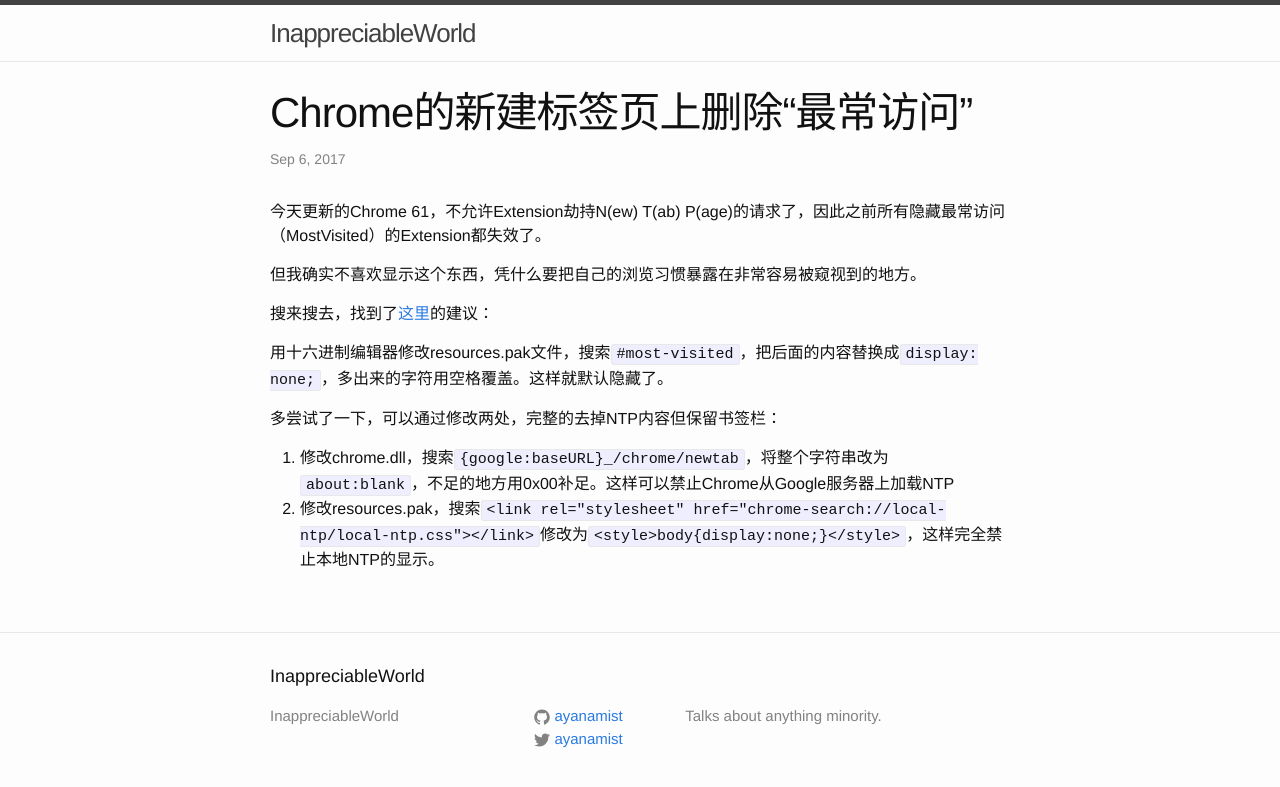
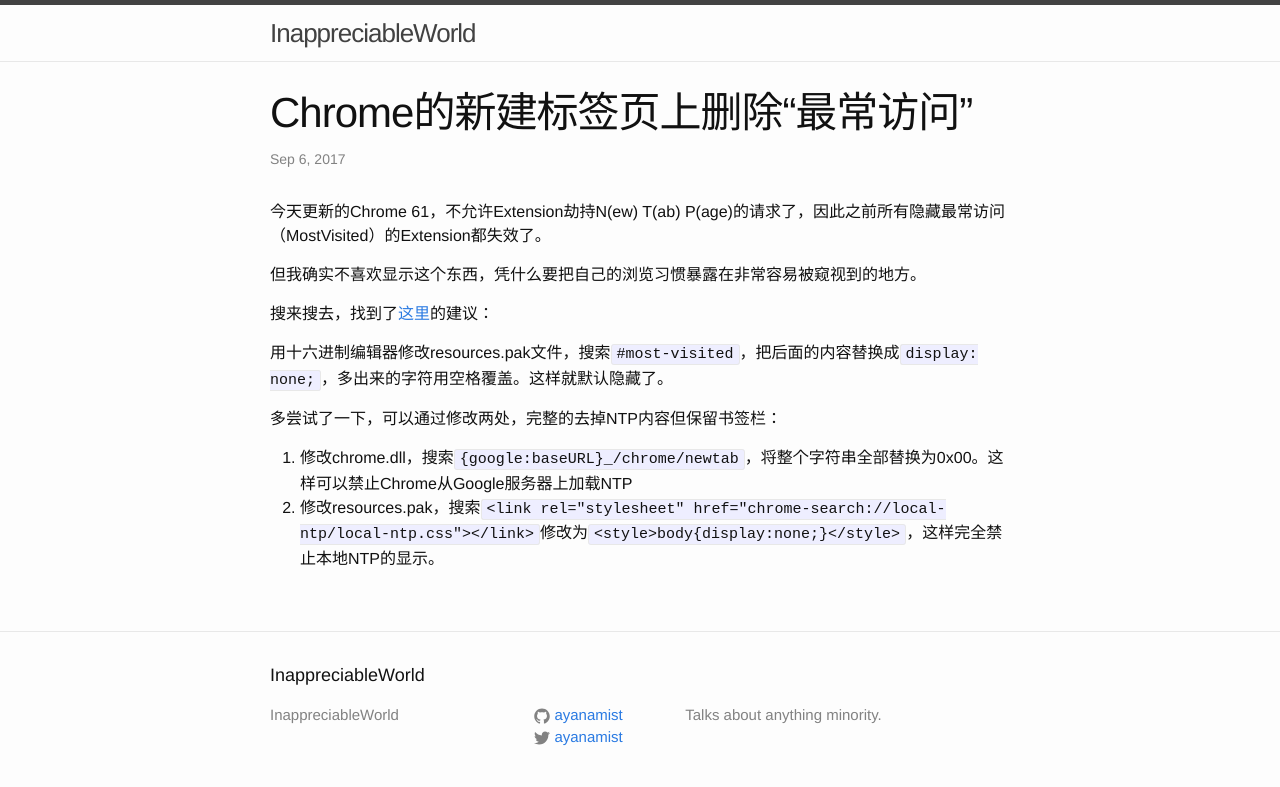
Before and after one commit to ayanamist/ayanamist.github.io, a Jekyll site: the page built from _posts/2017-09-06-chrome-most-visited.md, in a window 1280 px wide. Shown: the top 787 px of the page. Built offline with Jekyll 4.4.1, drawn with Linux system fonts in a browser that asks for light colours.

Commit message:
Update 2017-09-06-chrome-most-visited.md

```diff
--- a/_posts/2017-09-06-chrome-most-visited.md
+++ b/_posts/2017-09-06-chrome-most-visited.md
@@ -13,5 +13,5 @@ title: Chrome的新建标签页上删除“最常访问”
 
 多尝试了一下，可以通过修改两处，完整的去掉NTP内容但保留书签栏：
 
-1. 修改chrome.dll，搜索`{google:baseURL}_/chrome/newtab`，将整个字符串改为`about:blank`，不足的地方用0x00补足。这样可以禁止Chrome从Google服务器上加载NTP
+1. 修改chrome.dll，搜索`{google:baseURL}_/chrome/newtab`，将整个字符串全部替换为0x00。这样可以禁止Chrome从Google服务器上加载NTP
 2. 修改resources.pak，搜索`<link rel="stylesheet" href="chrome-search://local-ntp/local-ntp.css"></link>`修改为`<style>body{display:none;}</style>`，这样完全禁止本地NTP的显示。
```
